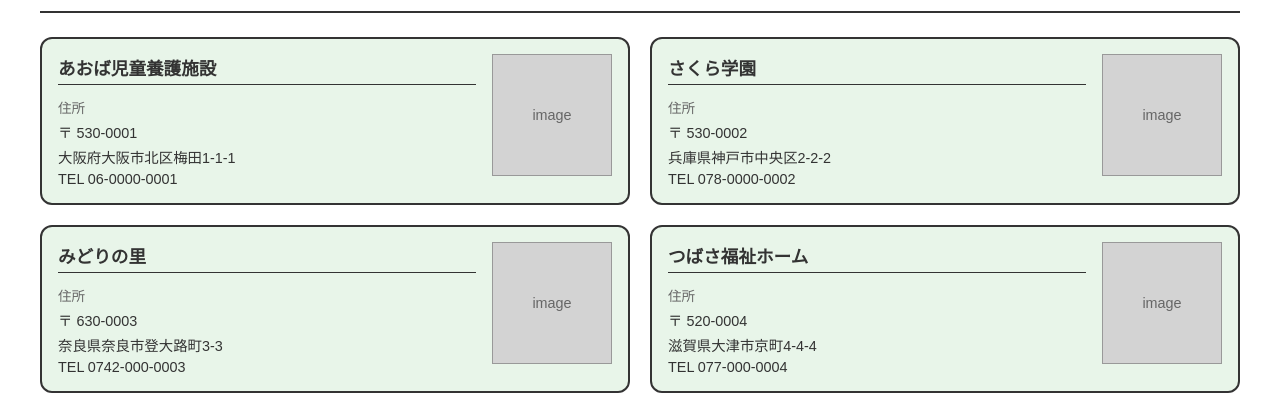
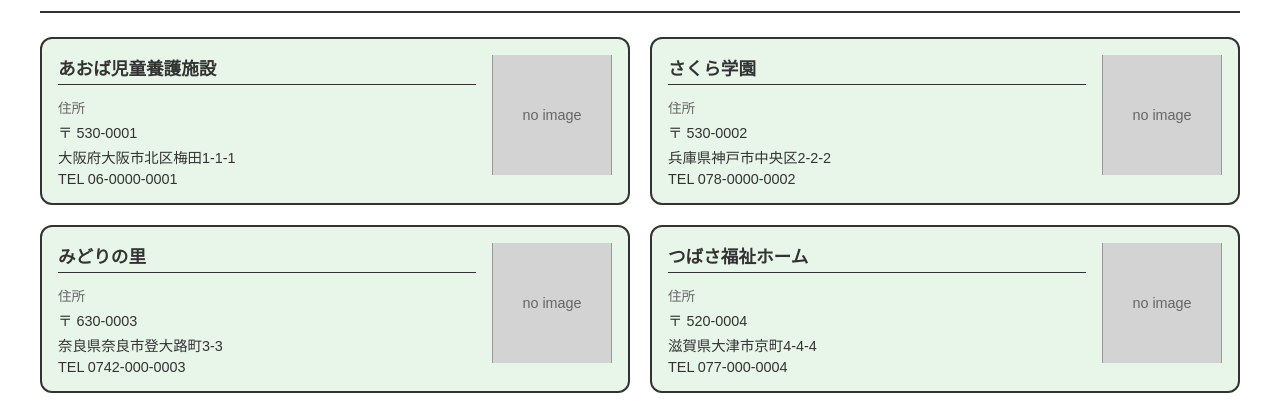
Before and after one commit to 2025-j08/front-end, a Next.js app: page /facilities in a window 1280 px wide. Shown: the part 373-784 px from the top of the page. Built offline with nearby package versions, Linux system fonts and the light colour scheme.

Commit message:
feat: 施設カードに画像表示機能を追加

```diff
--- a/src/features/facilities/components/FacilityCard/FacilityCard.module.scss
+++ b/src/features/facilities/components/FacilityCard/FacilityCard.module.scss
@@ -60,6 +60,12 @@
   display: flex;
   align-items: center;
   justify-content: center;
+  position: relative;
+  overflow: hidden;
+}
+
+.image {
+  object-fit: cover;
 }
 
 .imagePlaceholder {
--- a/src/features/facilities/components/FacilityCard/FacilityCard.tsx
+++ b/src/features/facilities/components/FacilityCard/FacilityCard.tsx
@@ -1,4 +1,5 @@
 import React from 'react';
+import Image from 'next/image';
 
 import { Facility } from '@/types/facility';
 
@@ -19,7 +20,17 @@ export const FacilityCard = ({ facility }: FacilityCardProps) => {
         <p className={styles.phone}>TEL {facility.phone}</p>
       </div>
       <div className={styles.imageWrapper}>
-        <div className={styles.imagePlaceholder}>image</div>
+        {facility.imagePath ? (
+          <Image
+            src={facility.imagePath}
+            alt={facility.name}
+            fill
+            className={styles.image}
+            sizes="(max-width: 768px) 100vw, 120px"
+          />
+        ) : (
+          <div className={styles.imagePlaceholder}>no image</div>
+        )}
       </div>
     </div>
   );
```
